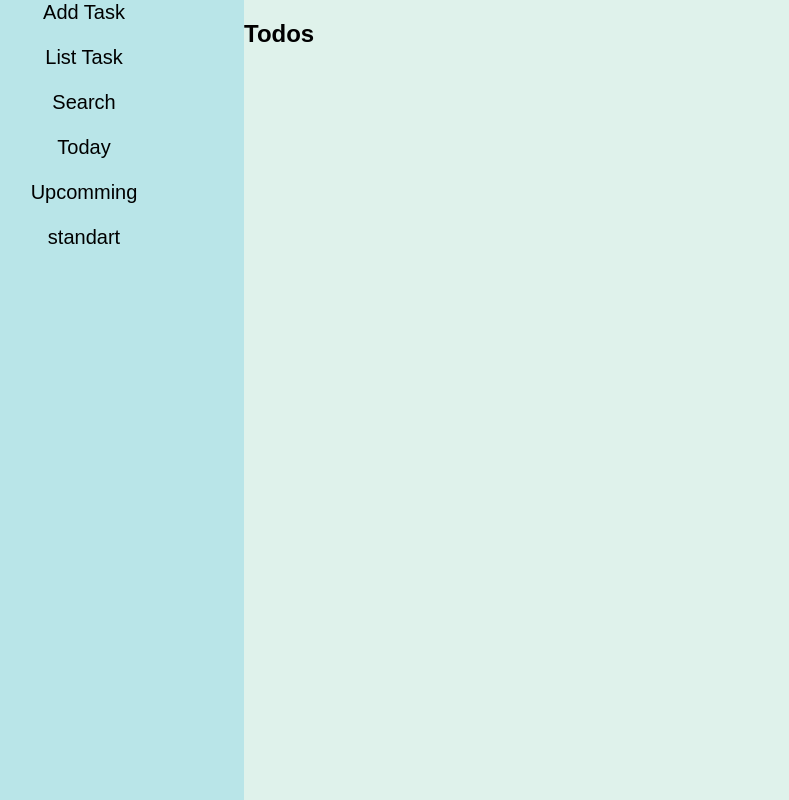
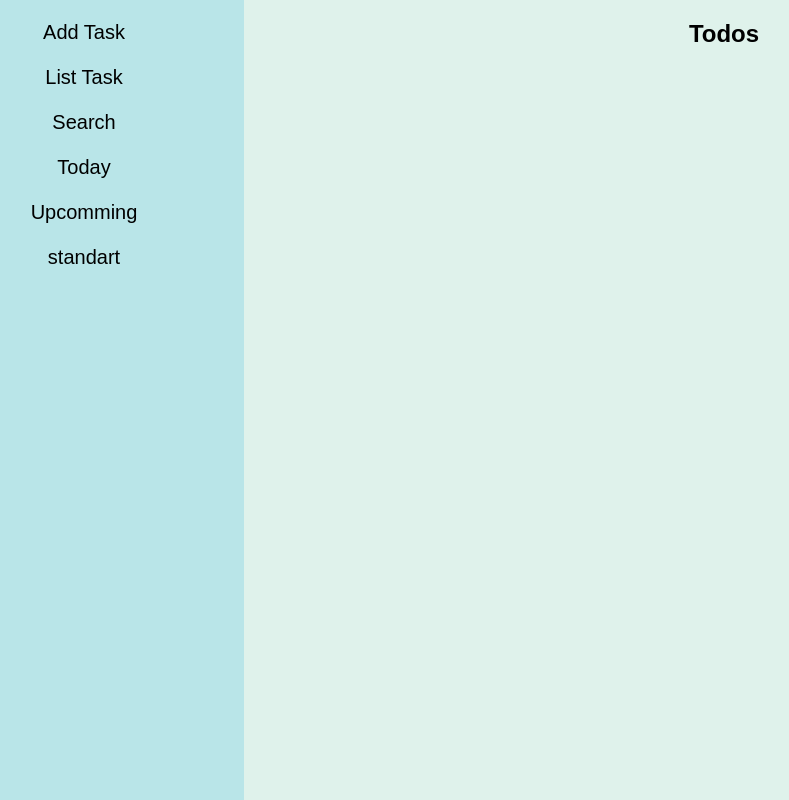
Before and after one commit to finn200102/todo-list, a website built with webpack: page src/template.html in a window 1280 px wide. Both pictures are taken after a click on the button "List Task". Shown: the whole page, without its empty margins (76-865 px from the left). Built offline with nearby package versions, Linux system fonts and the light colour scheme.

```diff
--- a/src/styles.css
+++ b/src/styles.css
@@ -127,6 +127,10 @@
   height: 15px;
 }
 
+#content > h2 {
+  text-align: center;
+}
+
 .description,
 .notes {
   border: 1px solid white;
@@ -143,6 +147,10 @@
 }
 #todo-item-title {
   margin: 0;
+}
+
+#sidebar {
+  padding-top: 20px;
 }
 
 .sidebar-button {
```
Also changed, not shown: src/todo.js (+157 -12 lines).
